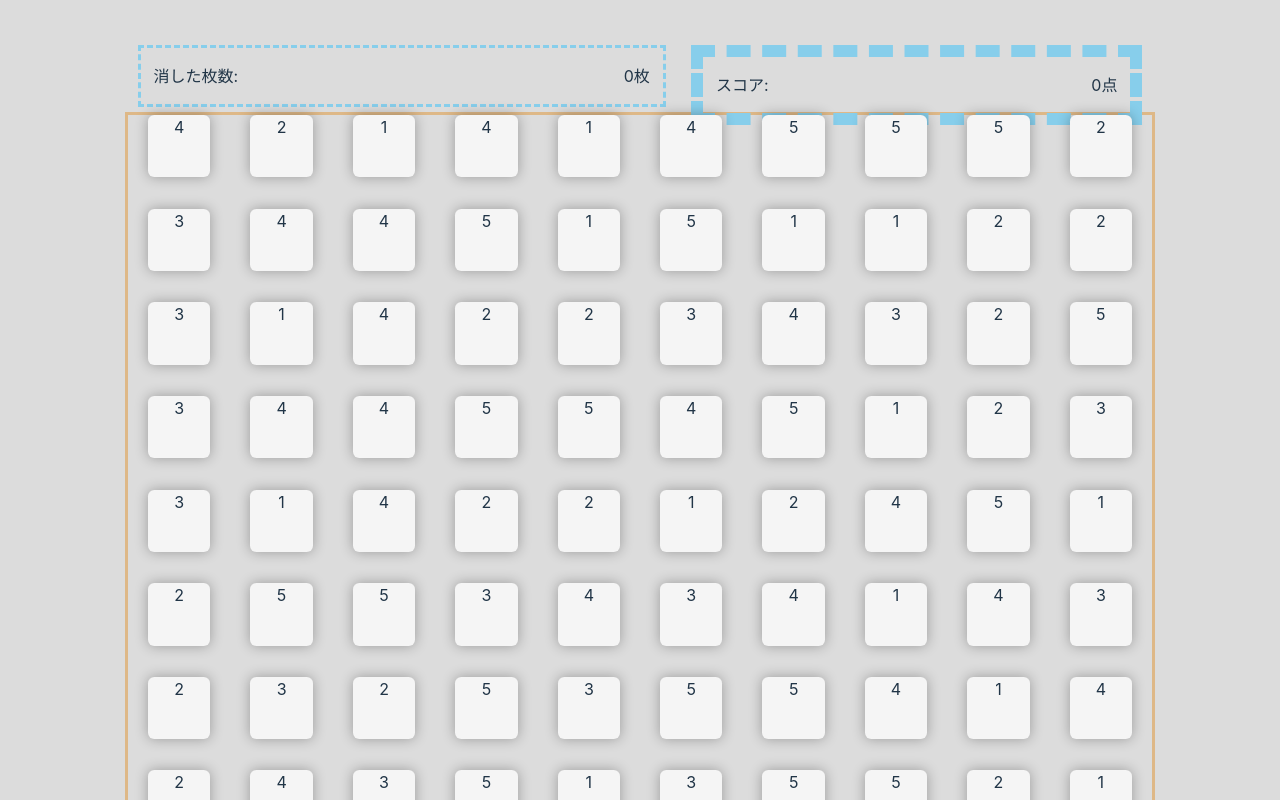
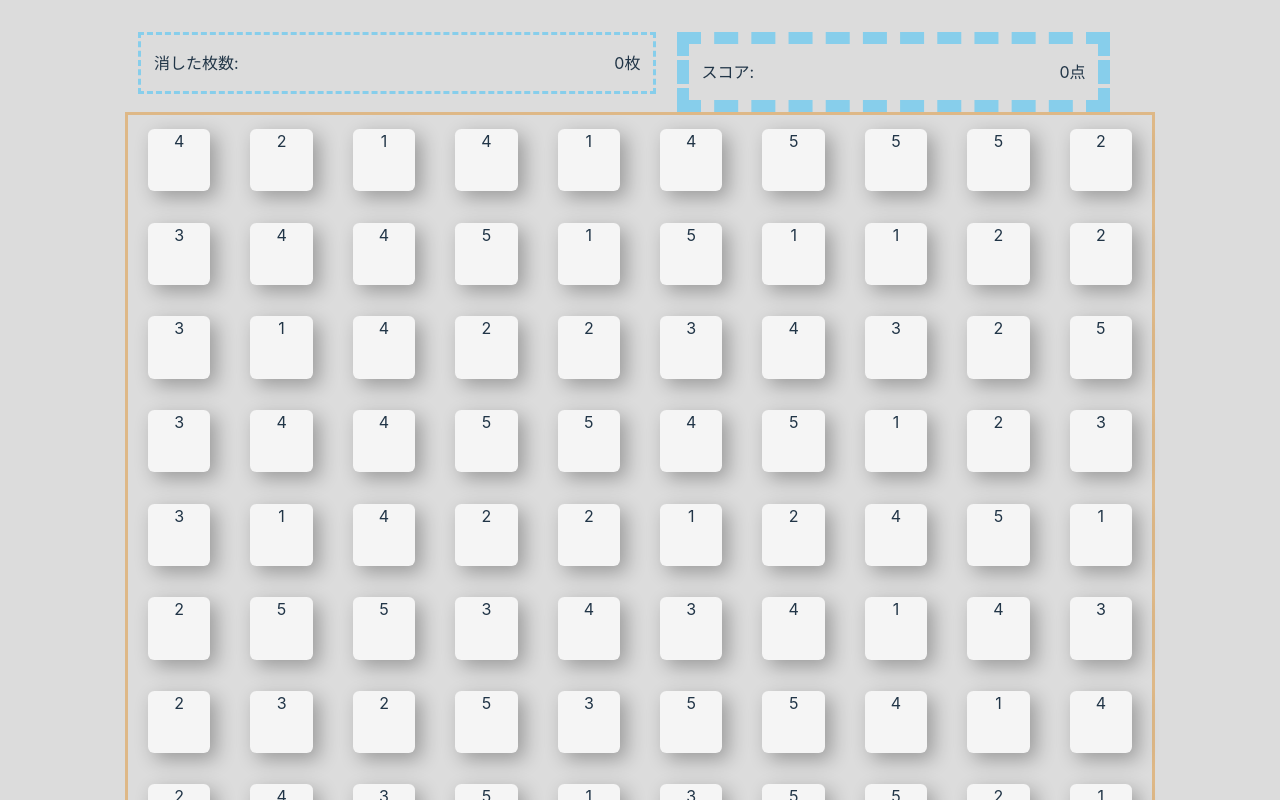
Before and after one commit to YutakaNagai/drag10, a Vue app: page / in a window 1280 px wide. Shown: the top 800 px of the page. Built offline with nearby package versions, Linux system fonts and the light colour scheme.

Commit message:
カード周りのデザイン調整

```diff
--- a/src/App.vue
+++ b/src/App.vue
@@ -223,31 +223,33 @@ onMounted(() => {
 
 <style scoped>
 .outer {
-  border: 3px solid burlywood;
+  border: 0.2rem solid burlywood;
   width: 80svw;
   margin: 0 auto;
   display: flex;
 }
 
 .number_card {
+  position: relative;
   display: flex;
   justify-content: center;
   border-radius: 10%;
   background: whitesmoke;
-  top: 50%;
-  box-shadow: 0.5svw 0.5svw 1svw 0svw rgba(0, 0, 0, 0.3);
-  box-shadow: 0svw 0svw 1svw 0svw rgba(0, 0, 0, 0.3);
-  margin: 0 auto;
+  top: 15%;
+  box-shadow: 0.5svw 0.5svw 1.5svw 0svw rgba(0, 0, 0, 0.3);
+  margin: auto;
 }
 
 .text_block {
   display: flex;
   height: 10vh;
+  width: 80svw;
+  margin: 0 auto;
 }
 
 .erase_block {
-  margin: 1svw;
-  width: 55%;
+  margin: 0 1%;
+  width: 50%;
   height: 3.5rem;
   border: 0.2rem dashed skyblue;
   line-height: 3.5rem;
@@ -263,8 +265,8 @@ onMounted(() => {
 }
 
 .score_block {
-  margin: 1svw;
-  width: 45%;
+  margin: 0 1%;
+  width: 40%;
   height: 3.5rem;
   border: 1svw dashed skyblue;
   line-height: 3.5rem;
```
